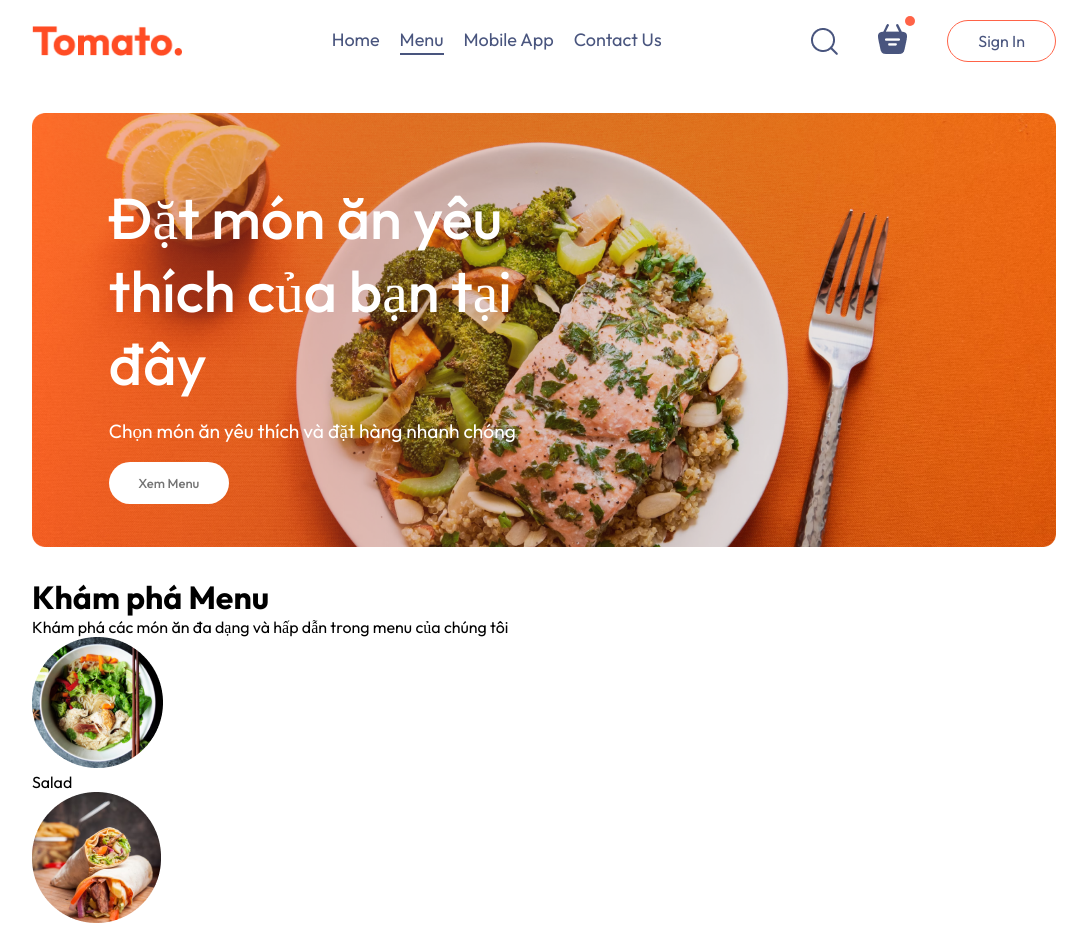
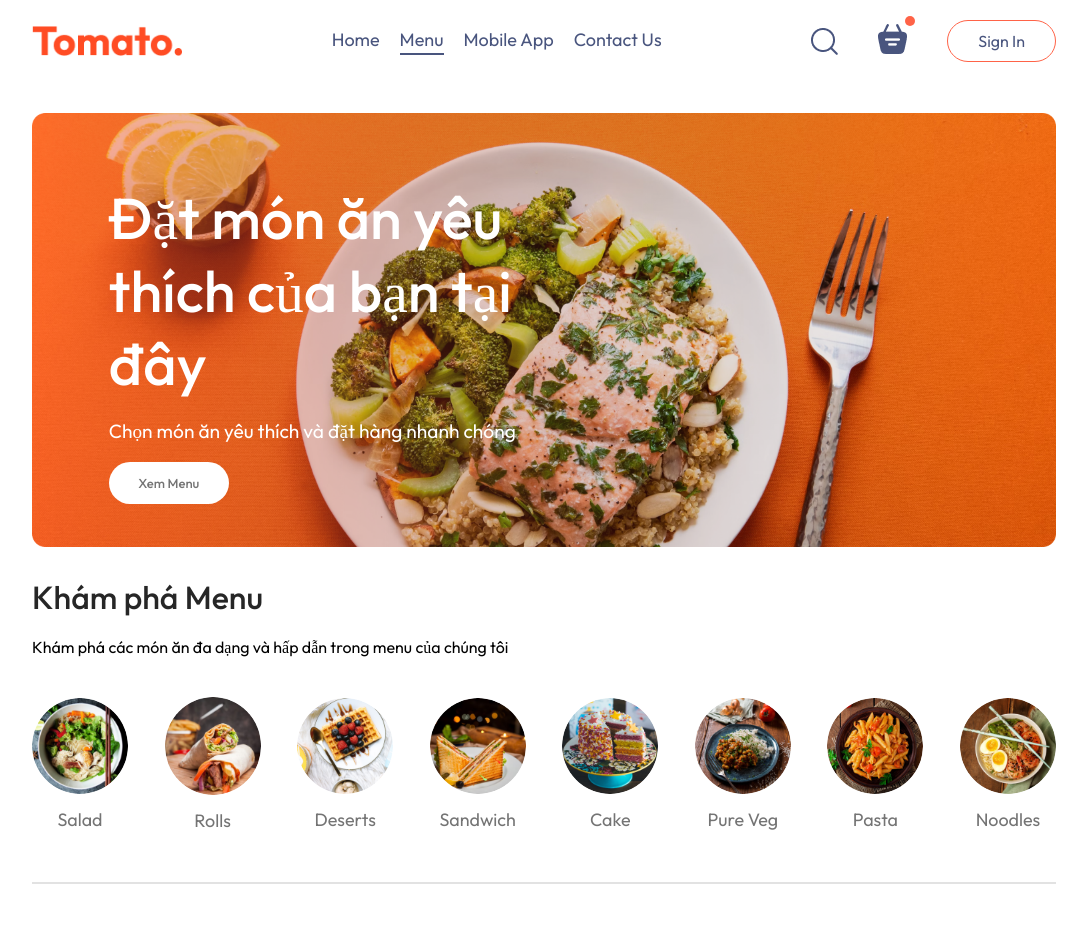
Before and after one commit to kienha2004/food-del, a React (Vite) app in the folder frontend/: page / in a window 1280 px wide. Shown: the top 929 px of the page, without its empty margins (96-1183 px from the left). After the commit the page ends 894 px from the top, so only its background shows below. Built offline with nearby package versions, Linux system fonts and the light colour scheme.

Commit message:
change updDATE1

```diff
--- a/frontend/src/components/ExploreMenu/ExploreMenu.css
+++ b/frontend/src/components/ExploreMenu/ExploreMenu.css
@@ -0,0 +1,49 @@
+.explore-menu{
+    display: flex;
+    flex-direction: column;
+    gap: 20px;
+}
+.explore-menu h1{
+    color: #262626;
+    font-weight: 500;
+}
+.explore-menu-text{
+    max-width: 60%;
+    columns: #808080
+}
+.explore-menu-list{
+    display:flex;
+    justify-content: space-between;
+    align-items: center;
+    gap:30px;
+    text-align: center;
+    margin: 20px 0px;
+    overflow-x: scroll;
+
+}
+.explore -menu-list::-webkit-scrollbar{
+    display: none;
+}
+.explore-menu-list-item img{
+    width:7.5vw;
+    min-width:80px;
+    cursor: pointer;
+    border-radius:50%;
+    transition:0.2s
+}
+.explore-menu-list-item p{
+    margin-top:10px;
+    color:#747474;
+    font-size:max(1.4vw,16px);
+    cursor:pointer;
+}
+.explore-menu hr{
+    margin:10px 0px;
+    height:2px;
+    background-color: #e2e2e2;
+    border:none;
+}
+.explore-menu-list-item .active{
+    border:4px solid tomato;
+    padding:2px;
+}
--- a/frontend/src/components/ExploreMenu/ExploreMenu.jsx
+++ b/frontend/src/components/ExploreMenu/ExploreMenu.jsx
@@ -1,24 +1,33 @@
-import React from 'react'
-import './ExploreMenu.css'
-import { menu_list } from '../../assets/assets'
-const ExploreMenu = () => {
+import React from 'react';
+import './ExploreMenu.css';
+import { menu_list } from '../../assets/assets'; // Check the path
+
+const ExploreMenu = ({ category, setCategory }) => {
   return (
     <div className='explore-menu' id='explore-menu'>
-        <h1>Khám phá Menu</h1>
-        <p className='explore-menu-text'>Khám phá các món ăn đa dạng và hấp dẫn trong menu của chúng tôi</p>
+      <h1>Khám phá Menu</h1>
+      <p className='explore-menu-text'>
+        Khám phá các món ăn đa dạng và hấp dẫn trong menu của chúng tôi
+      </p>
       <div className='explore-menu-list'>
-       {menu_list.map((item,index)=>{
-            return(
-                <div key={index} className='explore-menu-list-item'>
-                    <img src={item.menu_image} alt=" "/>
-                    <p>{item.menu_name}</p>
-                </div>
-            )
-       })}
+        {menu_list.map((item, index) => (
+          <div
+            onClick={() => setCategory((prev) => (prev === item.menu_name ? "All" : item.menu_name))}
+            key={index}
+            className='explore-menu-list-item'
+          >
+            <img
+              className={category === item.menu_name ? "active" : ""}
+              src={item.menu_image}
+              alt={item.menu_name}
+            />
+            <p>{item.menu_name}</p>
+          </div>
+        ))}
+      </div>
+      <hr />
+    </div>
+  );
+};
 
-    </div>
-    </div>
-  )
-}
-
-export default ExploreMenu
+export default ExploreMenu;
--- a/frontend/src/pages/Home/Home.jsx
+++ b/frontend/src/pages/Home/Home.jsx
@@ -1,14 +1,17 @@
-import React from 'react'
-import './Home.css'
-import Header from '../../components/Header/Header'
-import ExploreMenu from '../../components/ExploreMenu/ExploreMenu'
+import React, { useState } from 'react'; // Add useState import
+import './Home.css';
+import Header from '../../components/Header/Header';
+import ExploreMenu from '../../components/ExploreMenu/ExploreMenu';
+
 const Home = () => {
+  const [category, setCategory] = useState("All");
+
   return (
     <div>
       <Header />
-      <ExploreMenu />
+      <ExploreMenu category={category} setCategory={setCategory} />
     </div>
-  )
+  );
 }
 
-export default Home
+export default Home;
```
